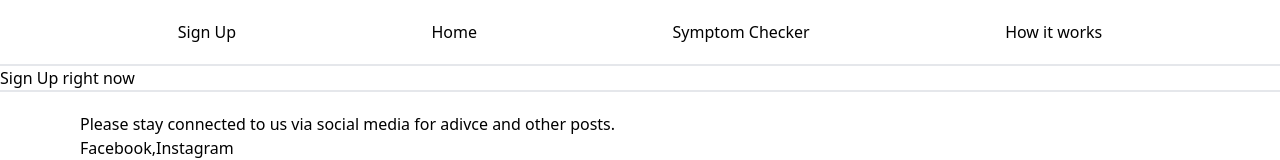
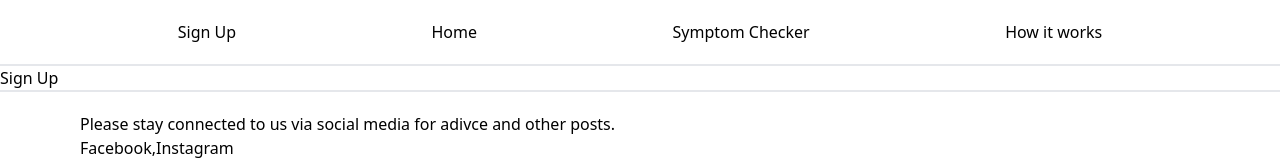
Before and after one commit to ftesh011/Symtom-Check, a Next.js app: page /SignUp in a window 1280 px wide. Shown: the top 160 px of the page. Built offline with nearby package versions, Linux system fonts and the light colour scheme.

Commit message:
word remove test

```diff
--- a/app/SignUp/page.tsx
+++ b/app/SignUp/page.tsx
@@ -1,7 +1,7 @@
 export default function SignUpPage() {
    return(
    <div>
-       <h1>Sign Up right now</h1>
+       <h1>Sign Up </h1>
    </div>
 )
 }
```
